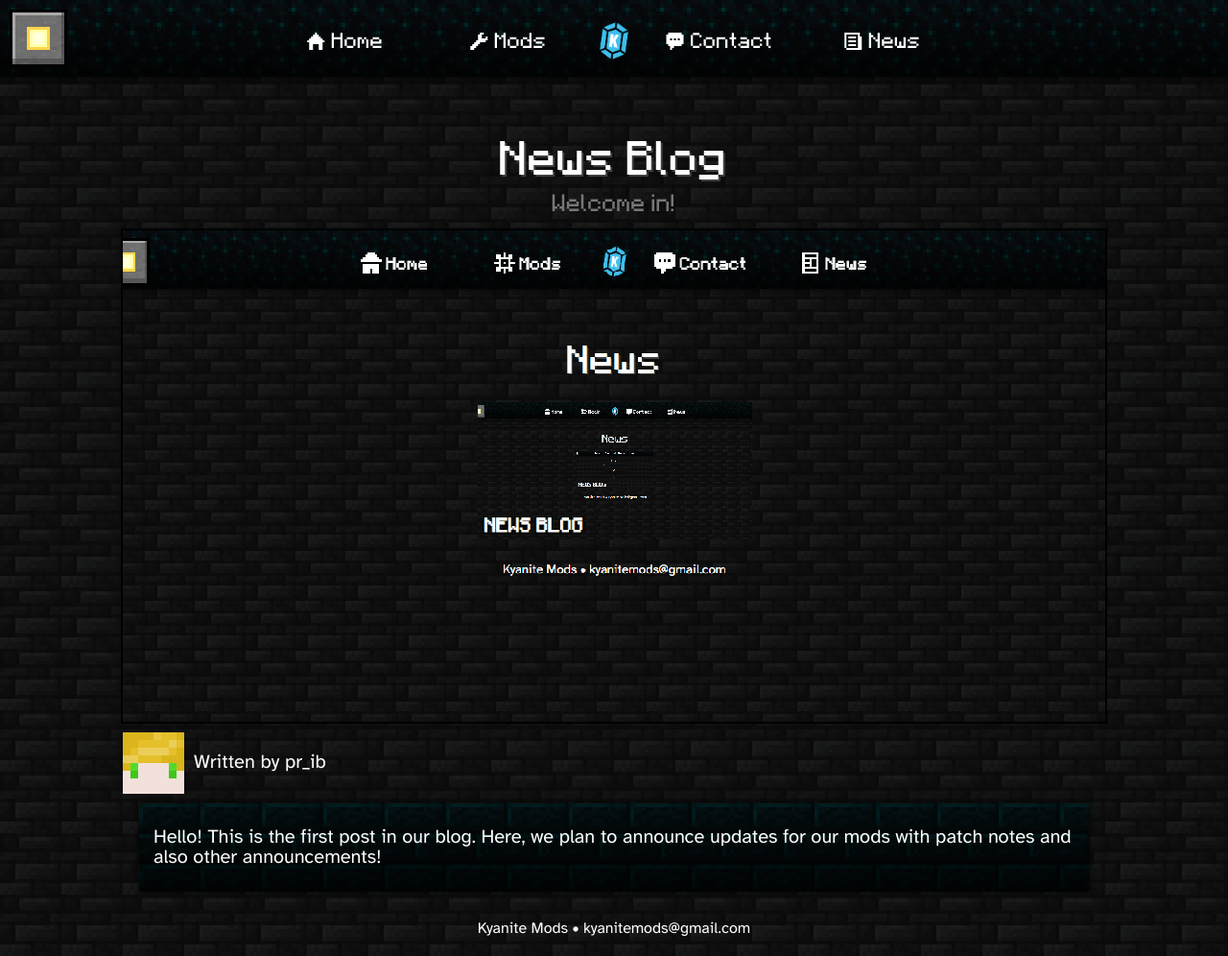
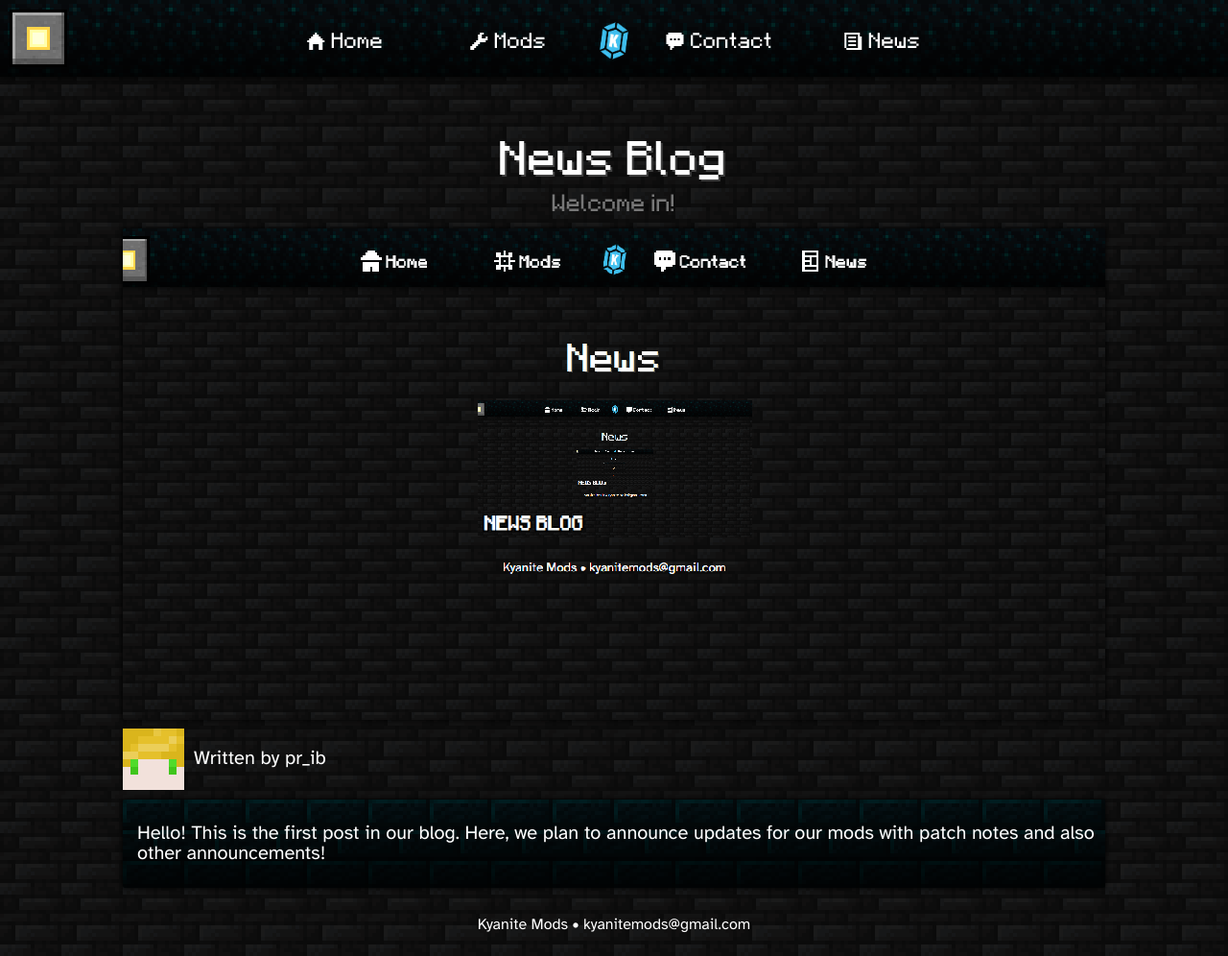
Before and after one commit to KyaniteMods/KyaniteMods.github.io, a Jekyll site: the page built from _posts/2022-09-26-news-blog-announcement.markdown, in a window 1280 px wide and 996 px high. Shown: the whole window at 96% size. Built offline with Jekyll 4.4.1, drawn with Linux system fonts in a browser that asks for light colours; nearby versions of some CDN libraries; some web fonts are replaced.

Commit message:
Team card template and post changes

```diff
--- /dev/null
+++ b/_includes/team-member.html
@@ -0,0 +1 @@
+<div class="card team-member"><img src="{{ include.src }}" style="width: 64px; image-rendering: pixelated;"><div class="card-description"><h3>{{ include.name }} <span style="color: #555555; font-size: 15px;">{{ include.discord }}</span></h3><span style="color: #555555">{{ include.role }}</span></div></div>
--- a/_layouts/post.html
+++ b/_layouts/post.html
@@ -25,11 +25,13 @@
 {%- endif -%}
 
 <div class="card post-text">
-	{%- if page.markdown != false -%}
-		{{ page.main-text | markdownify }}
-	{%- else -%}
-		{{ page.main-text }}
-	{%- endif -%}
+	<div>
+		{%- if page.markdown != false -%}
+			{{ page.main-text | markdownify }}
+		{%- else -%}
+			{{ page.main-text }}
+		{%- endif -%}
+	</div>
 </div>
 
 {%- if page.links -%}
--- a/index.html
+++ b/index.html
@@ -7,9 +7,9 @@
 <div class="card text-card">Kyanite Mods is a group of <span style="font-style: italic;">Minecraft: Java Edition</span> modders that aims to develop mods, in both <span style="font-style: italic;">Forge</span> and <span style="font-style: italic;">Fabric</span>, to complement and enhance <span style="font-style: italic;">Minecraft</span> while keeping most content vanilla-friendly.</div>
 <div style="text-align: center;"><a href="https://www.github.com/KyaniteMods" class="github-button"></a> <a href="https://www.youtube.com/channel/UCGJf3CI4DRLoJIAg8FegE0A" class="youtube-button"></a> <a href="https://twitter.com/kyanite_mods" class="twitter-button"></a></div>
 <h1>Team</h1>
-<div style="text-align: center;"><div class="card team-member"><img src="{{ site.baseurl }}/assets/team-members/angxdd.png" style="width: 64px; image-rendering: pixelated;"><div class="card-description"><h3>angxdd <span style="color: #555555; font-size: 15px;">ang#3849</span></h3><span style="color: #555555">Mod Developer</span></div></div><div class="card team-member"><img src="{{ site.baseurl }}/assets/team-members/JustJussi.png" style="width: 64px; image-rendering: pixelated;"><div class="card-description"><h3>JustJussi <span style="color: #555555; font-size: 15px;">JustJussi#1498</span></h3><span style="color: #555555">Artist</span></div></div></div>
-<div style="text-align: center;"><div class="card team-member"><img src="{{ site.baseurl }}/assets/team-members/NewJumperr.png" style="width: 64px; image-rendering: pixelated;"><div class="card-description"><h3>NewJumperr <span style="color: #555555; font-size: 15px;">NewJumper#9975</span></h3><span style="color: #555555">Project Coordinator</span></div></div><div class="card team-member"><img src="{{ site.baseurl }}/assets/team-members/nitro_dynamite18.png" style="width: 64px; image-rendering: pixelated;"><div class="card-description"><h3>nitro_dynamite18 <span style="color: #555555; font-size: 15px;">nitro_dynamite18#1848</span></h3><span style="color: #555555">Translation Manager</span></div></div></div>
-<div style="text-align: center;"><div class="card team-member"><img src="{{ site.baseurl }}/assets/team-members/pr_ib.png" style="width: 64px; image-rendering: pixelated;"><div class="card-description"><h3>pr_ib <span style="color: #555555; font-size: 15px;">AndroidDr#5127</span></h3><span style="color: #555555">Web Developer</span></div></div>
+<div style="text-align: center;">{% include team-member.html src="/assets/team-members/angxdd.png" name="angxdd" discord="ang#3849" role="Mod Developer" %}{% include team-member.html src="/assets/team-members/JustJussi.png" name="JustJussi" discord="JustJussi#1498" role="Artist" %}</div>
+<div style="text-align: center;">{% include team-member.html src="/assets/team-members/NewJumperr.png" name="NewJumperr" discord="NewJumper#9975" role="Project Coordinator" %}{% include team-member.html src="/assets/team-members/nitro_dynamite18.png" name="nitro_dynamite18" discord="nitro_dynamite18#1848" role="Translation Manager" %}</div>
+<div style="text-align: center;">{% include team-member.html src="/assets/team-members/pr_ib.png" name="pr_ib" discord="AndroidDr#5127" role="Web Developer" %}</div>
 <h1>Contributors</h1>
 <img src="{{ site.baseurl }}/assets/contributors/Kaupenjoe.png" style="width: 16px; image-rendering: pixelated;"><span style="vertical-align: 2px;"> Kaupenjoe (Kaupenjoe#2306) • Support</span><br>
 <img src="{{ site.baseurl }}/assets/contributors/mineblock11.png" style="width: 16px; image-rendering: pixelated;"><span style="vertical-align: 2px;"> mineblock11 (mineblock11#1878) • Former Team Member (Mod Developer)</span><br>
--- a/style.css
+++ b/style.css
@@ -127,12 +127,6 @@
 	color: var(--text-color-light-mode);
 }
 
-.light-mode #topbar a:hover, .light-mode #topbar-small a:hover {
-	color: var(--text-color-light-mode);
-	font-size: 19px;
-	text-shadow: 0.125em 0.125em #dddddd;
-}
-
 #topbar a {
 	text-align: center;
 	padding: 0;
@@ -156,10 +150,6 @@
 	font-size: 20px;
 }
 
-.light-mode .topbar-item:hover .topbar-text {
-	font-size: 20px;
-}
-
 #topbar img {
 	text-align: center;
 	text-decoration: none;
@@ -177,22 +167,6 @@
 .topbar-kyanite-logo {
 	height: 50px;
 	transform: translateY(-25%);
-}
-
-.topbar-image {
-	transition: width 0.5s, height 0.5s;
-	width: 27px;
-	height: 27px;
-	image-rendering: pixelated;
-	top: 5px;
-}
-
-.light-mode .topbar-image {
-	filter: invert(1);
-}
-
-#topbar-small .topbar-image {
-	margin-bottom: 20px;
 }
 
 #topbar-small .topbar-kyanite-logo {
@@ -672,14 +646,22 @@
 
 .post-image {
 	width: 80%;
-	border: 2px solid #000;
+	border-radius: 2px;
 	image-rendering: pixelated;
+	box-shadow: 0 0 5px #000000;
 }
 
 .post-text {
 	margin-left: auto;
 	margin-right: auto;
-	width: 75%;
+	width: 80%;
+	padding: 5px 0;
+}
+
+.post-text > div {
+	width: 100%;
+	padding-left: 15px;
+	padding-right: 15px;
 }
 
 #author {
```
